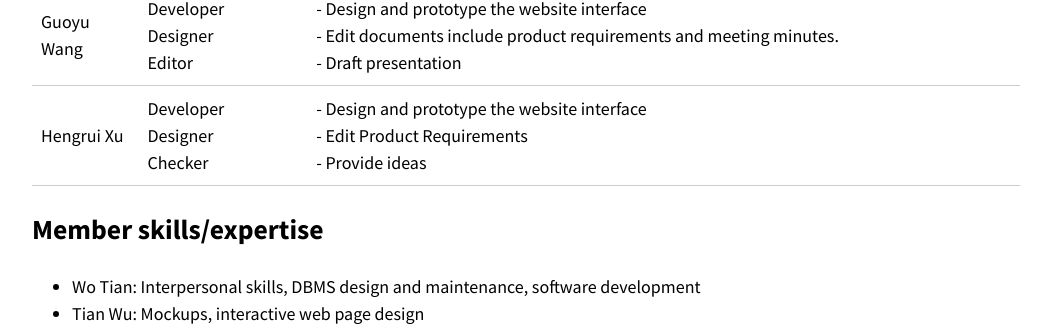
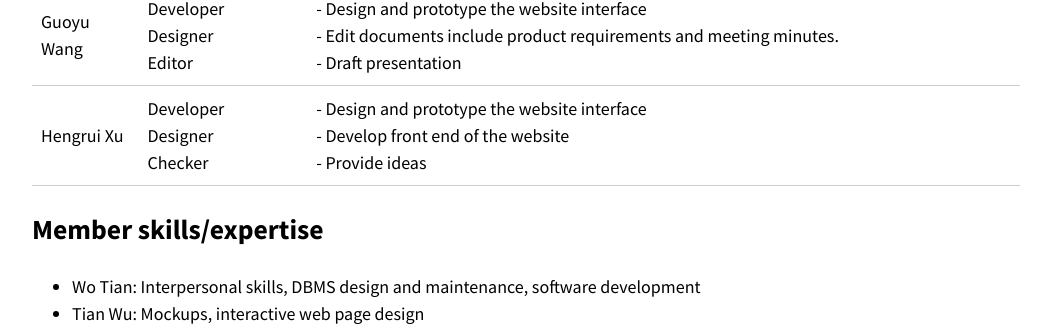
Before and after one commit to optofab/optofab.github.io, a Jekyll site: the page built from team-charter.md, in a window 1280 px wide and 900 px high, scrolled down 1855 px. Shown: the part 136-462 px from the top of the window, without its empty margins (114-1165 px from the left). Built offline with Jekyll 4.4.1, drawn with Linux system fonts in a browser that asks for light colours; nearby versions of some CDN libraries; emoji names are drawn with the system emoji font.

Commit message:
Update team-charter.md

```diff
--- a/team-charter.md
+++ b/team-charter.md
@@ -62,7 +62,7 @@ tag:
   <tr>
     <td>Hengrui Xu</td>
     <td>Developer<br>Designer<br>Checker</td>
-    <td>- Design and prototype the website interface<br>- Edit Product Requirements<br>- Provide ideas</td>
+    <td>- Design and prototype the website interface<br>- Develop front end of the website<br>- Provide ideas</td>
   </tr>
 </table>
 
```
